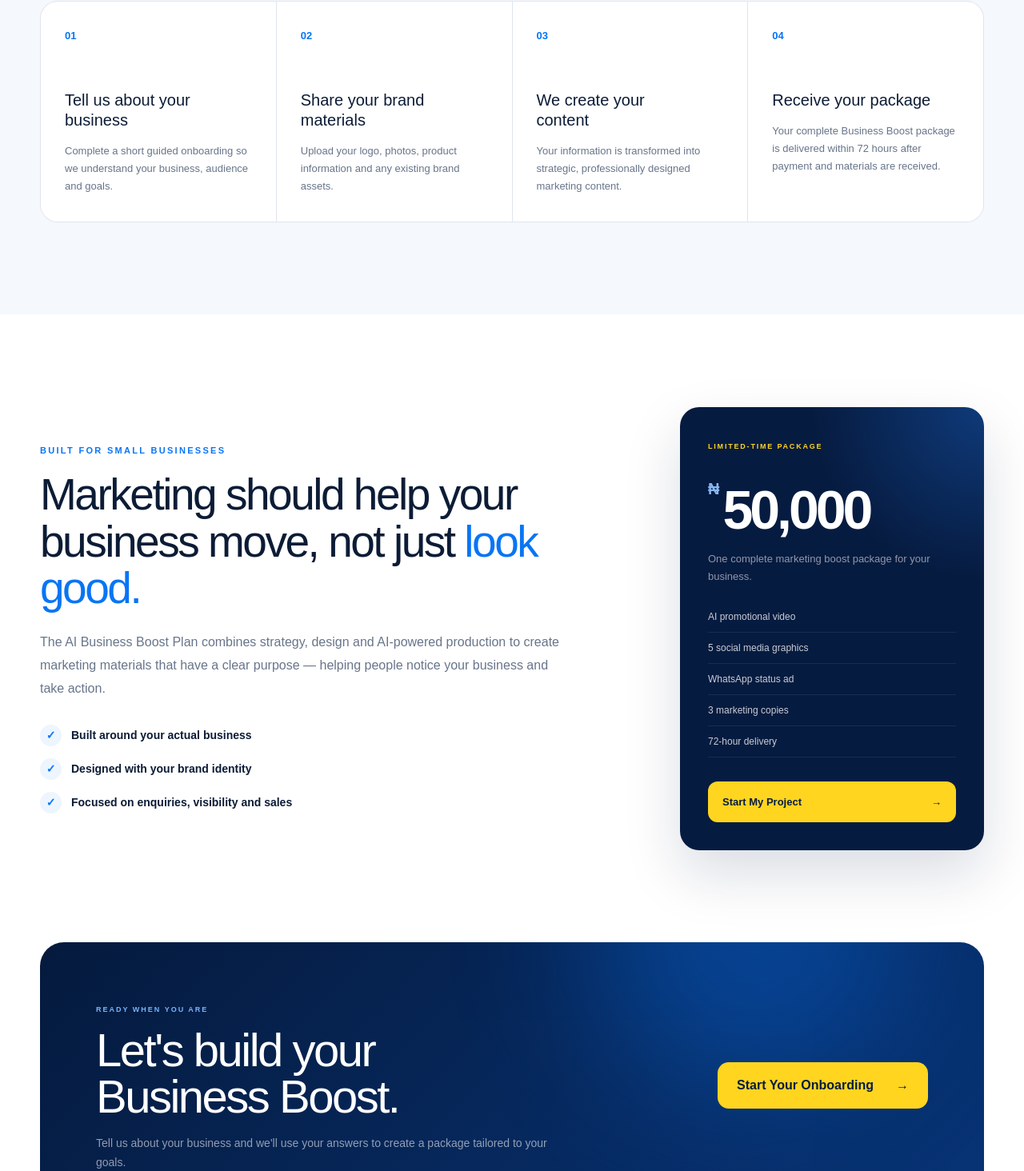
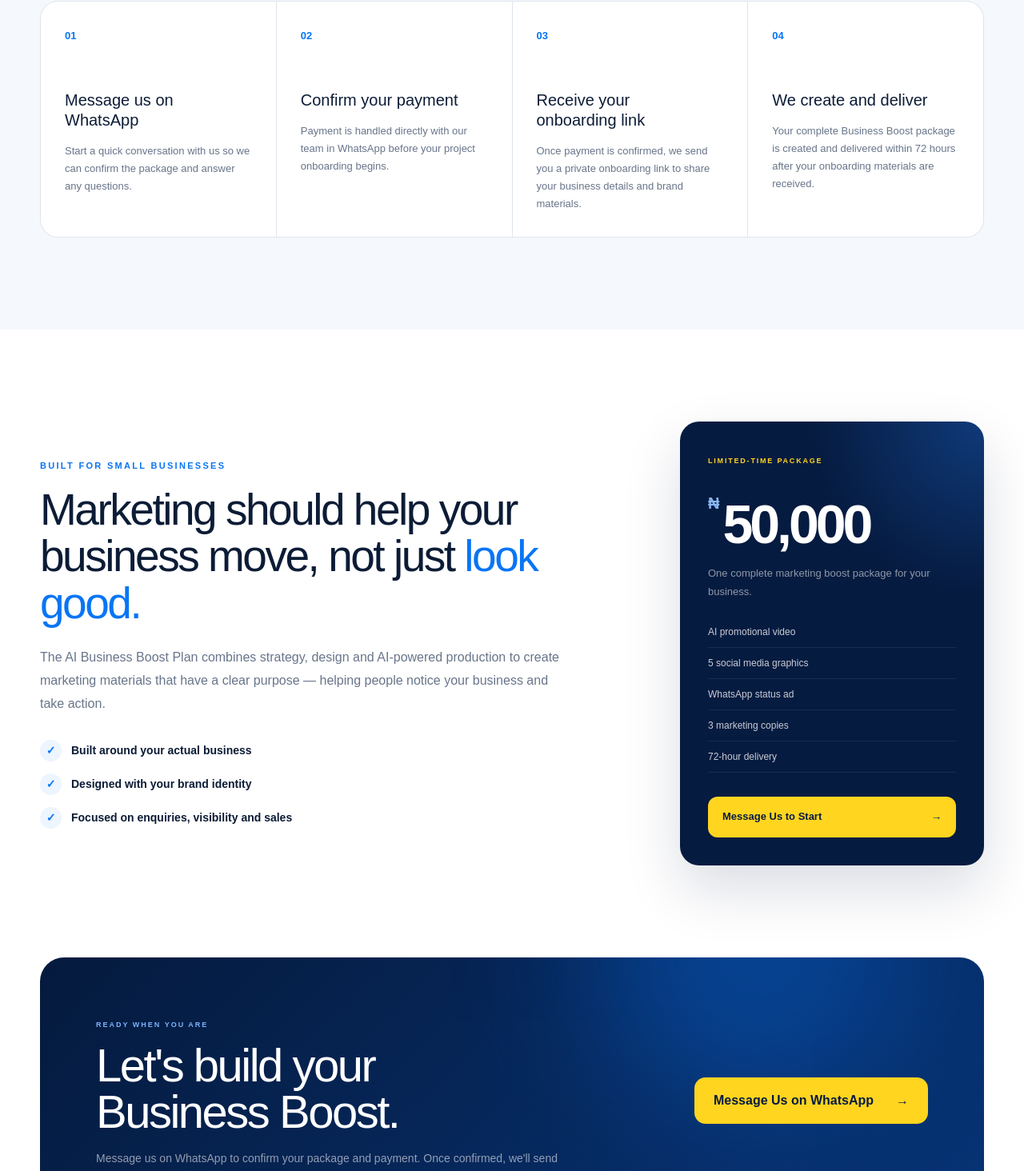
Before and after one commit to donatofaith/ekreativ-business-boost, a Next.js app: page / in a window 1280 px wide. Shown: the part 2028-3492 px from the top of the page at 80% size. Built offline with nearby package versions, Linux system fonts and the light colour scheme.

Commit message:
Route public CTAs to WhatsApp and keep onboarding post-payment

```diff
--- a/app/page.tsx
+++ b/app/page.tsx
@@ -30,31 +30,39 @@ const packageItems = [
 const steps = [
   {
     number: "01",
-    title: "Tell us about your business",
+    title: "Message us on WhatsApp",
     description:
-      "Complete a short guided onboarding so we understand your business, audience and goals.",
+      "Start a quick conversation with us so we can confirm the package and answer any questions.",
   },
   {
     number: "02",
-    title: "Share your brand materials",
+    title: "Confirm your payment",
     description:
-      "Upload your logo, photos, product information and any existing brand assets.",
+      "Payment is handled directly with our team in WhatsApp before your project onboarding begins.",
   },
   {
     number: "03",
-    title: "We create your content",
+    title: "Receive your onboarding link",
     description:
-      "Your information is transformed into strategic, professionally designed marketing content.",
+      "Once payment is confirmed, we send you a private onboarding link to share your business details and brand materials.",
   },
   {
     number: "04",
-    title: "Receive your package",
+    title: "We create and deliver",
     description:
-      "Your complete Business Boost package is delivered within 72 hours after payment and materials are received.",
+      "Your complete Business Boost package is created and delivered within 72 hours after your onboarding materials are received.",
   },
 ];
 
 export default function Home() {
+  const whatsappNumber = process.env.NEXT_PUBLIC_BUSINESS_WHATSAPP ?? "";
+  const whatsappMessage = encodeURIComponent(
+    "Hi eKreativ Solutions, I'm interested in the AI Business Boost Plan and I'd like to get started."
+  );
+  const whatsappUrl = whatsappNumber
+    ? `https://wa.me/${whatsappNumber}?text=${whatsappMessage}`
+    : "#";
+
   return (
     <main>
       <ScrollReveal />
@@ -77,7 +85,12 @@ export default function Home() {
             <a href="#about">Why Business Boost</a>
           </nav>
 
-          <a href="/onboarding" className="header-cta">
+          <a
+            href={whatsappUrl}
+            target="_blank"
+            rel="noopener noreferrer"
+            className="header-cta"
+          >
             Start Your Project
           </a>
         </div>
@@ -115,7 +128,12 @@ export default function Home() {
             </p>
 
             <div className="hero-actions">
-              <a href="/onboarding" className="primary-button">
+              <a
+                href={whatsappUrl}
+                target="_blank"
+                rel="noopener noreferrer"
+                className="primary-button"
+              >
                 Start My Business Boost
                 <span aria-hidden="true">→</span>
               </a>
@@ -248,7 +266,11 @@ export default function Home() {
               </div>
             </div>
 
-            <a href="/onboarding">
+            <a
+              href={whatsappUrl}
+              target="_blank"
+              rel="noopener noreferrer"
+            >
               Get Started
               <span>→</span>
             </a>
@@ -263,7 +285,7 @@ export default function Home() {
             <span className="section-label">HOW IT WORKS</span>
 
             <h2>
-              A simple process from your idea to finished content.
+              A simple process from first message to finished content.
             </h2>
           </div>
 
@@ -340,8 +362,12 @@ export default function Home() {
               <li>72-hour delivery</li>
             </ul>
 
-            <a href="/onboarding">
-              Start My Project
+            <a
+              href={whatsappUrl}
+              target="_blank"
+              rel="noopener noreferrer"
+            >
+              Message Us to Start
               <span>→</span>
             </a>
           </div>
@@ -364,13 +390,17 @@ export default function Home() {
               </h2>
 
               <p>
-                Tell us about your business and we&apos;ll use your answers to
-                create a package tailored to your goals.
+                Message us on WhatsApp to confirm your package and payment.
+                Once confirmed, we&apos;ll send your private onboarding link.
               </p>
             </div>
 
-            <a href="/onboarding">
-              Start Your Onboarding
+            <a
+              href={whatsappUrl}
+              target="_blank"
+              rel="noopener noreferrer"
+            >
+              Message Us on WhatsApp
               <span>→</span>
             </a>
           </div>
```
